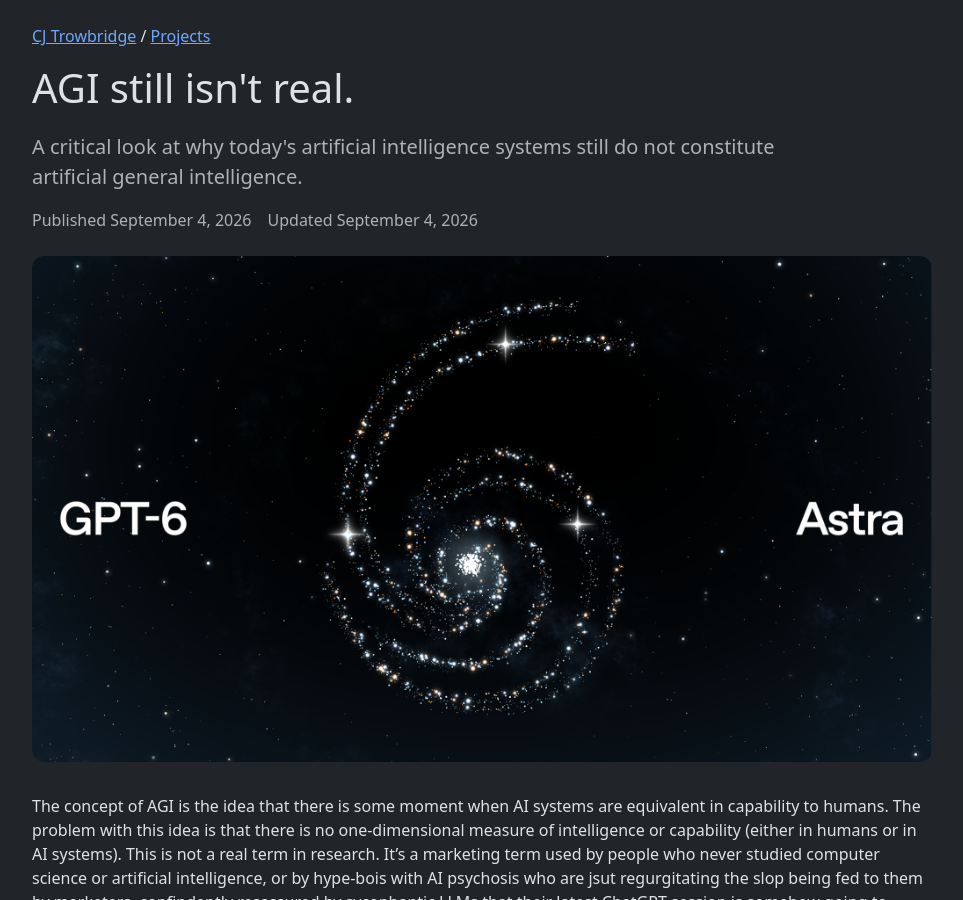
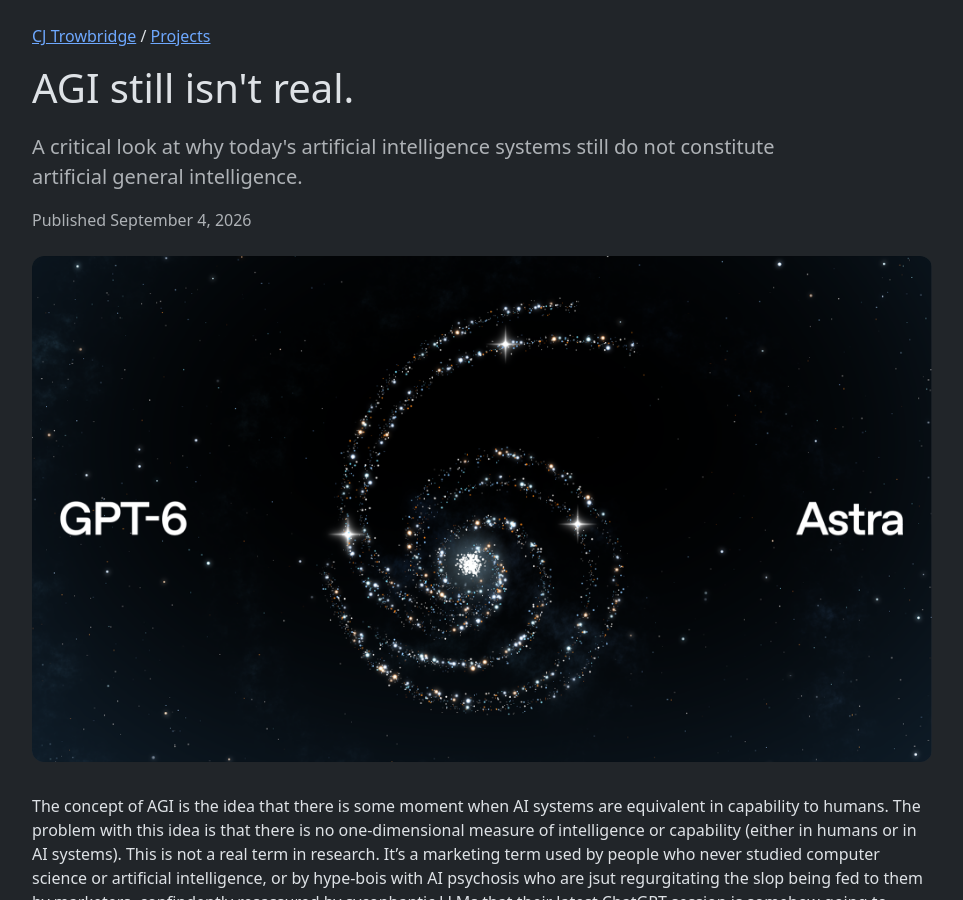
Before and after one commit to cjtrowbridge-com/cjtrowbridge.com, a Jekyll site: the page built from projects/2026-09-04-agi-still-isnt-real/index.md, in a window 1280 px wide and 900 px high. Shown: the whole window, without its empty margins (158-1121 px from the left). Built offline with Jekyll 4.4.1, drawn with Linux system fonts in a browser that asks for light colours; nearby versions of some CDN libraries; some of the changed text lies outside the part shown.

Commit message:
fixed image link and moved update time to the bottom of posts

```diff
--- a/_layouts/project.html
+++ b/_layouts/project.html
@@ -57,12 +57,6 @@
                             {{ page.pubdate | date: "%B %-d, %Y" }}
                         </time>
                     </span>
-                    <span>
-                        Updated
-                        <time datetime="{{ page.lastUpdated | date: '%Y-%m-%d' }}">
-                            {{ page.lastUpdated | date: "%B %-d, %Y" }}
-                        </time>
-                    </span>
                 </p>
                 {% if page.image %}
                     <img
@@ -77,6 +71,15 @@
                 {{ content }}
             </div>
 
+            <p class="project-article-dates mt-4">
+                <span>
+                    Updated
+                    <time datetime="{{ page.lastUpdated | date: '%Y-%m-%d' }}">
+                        {{ page.lastUpdated | date: "%B %-d, %Y" }}
+                    </time>
+                </span>
+            </p>
+
             <hr>
             <p><a href="/projects/">&larr; Back to Projects</a></p>
             <p><a href="/">&larr; Back to Home</a></p>
--- a/projects/2026-09-04-agi-still-isnt-real/index.md
+++ b/projects/2026-09-04-agi-still-isnt-real/index.md
@@ -36,7 +36,7 @@
 
 Several things immediately jump out to me from these numbers; mainly the things Brockman's screenshot crops out from the report.
 
-<img src="/projects/2026-09-04-agi-still-isnt-real/astra.png" class="photo" alt="ARC-AGI-3 chart for Astra" >
+<img src="/projects/2026-09-04-agi-still-isnt-real/astra-arc-agi-3.PNG" class="photo" alt="ARC-AGI-3 chart for Astra" >
 
 First of all, OpenaI spent  $20-$50 thousand dollars in tokens for each of these results. This benchmark is primarily simple visual puzzle problems. And the humans whose score sets the 100% mark on the chart were paid $115 per 90-minute session. There is no indivation of how long these $50,000 Astra sessions took, but it's difficult to imagine a world where anyone would make the argument that the net present value of $50,000 in tokens is equivalent to $115 for 90 minutes of human labor.
 
```
